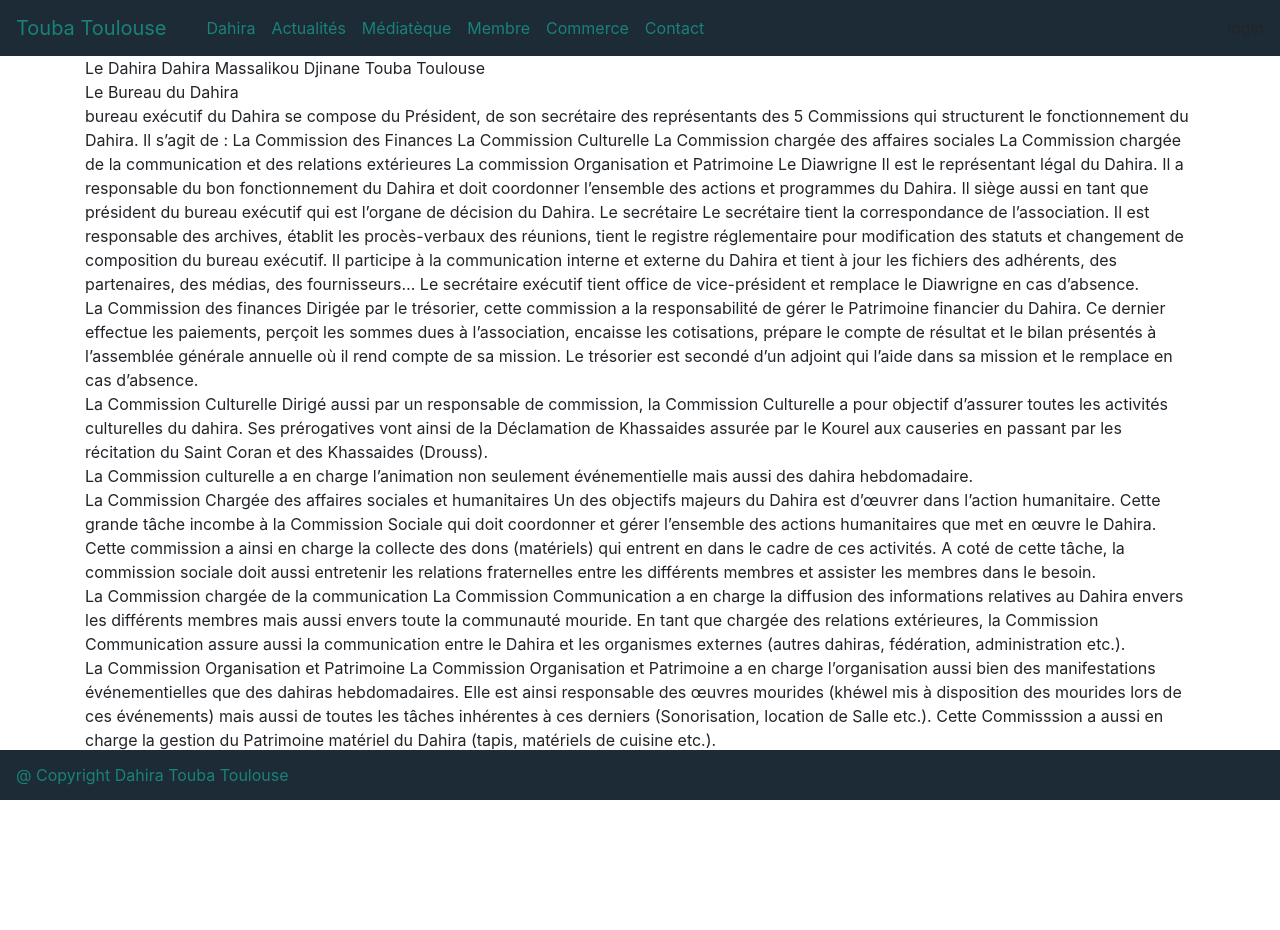
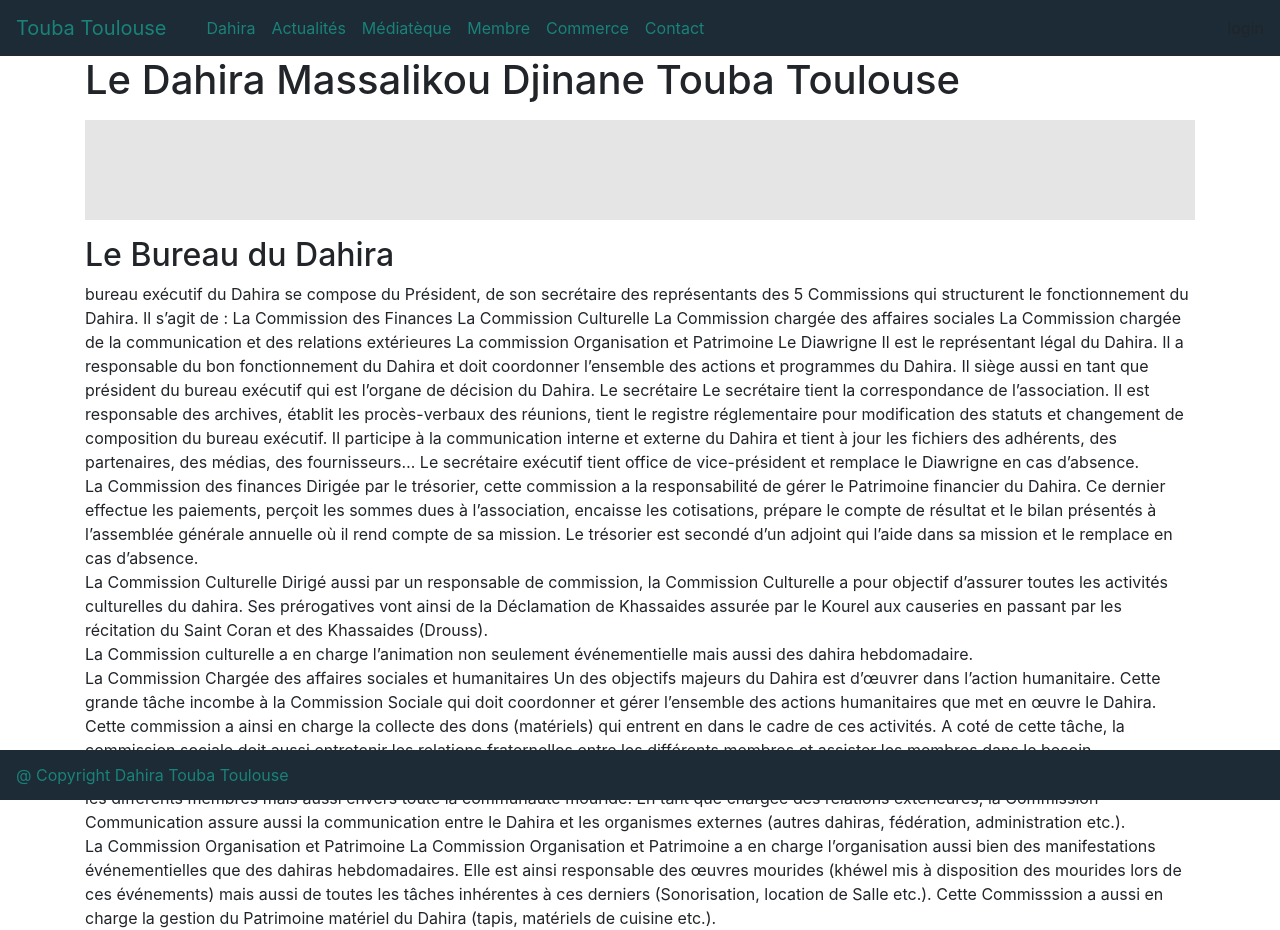
Before and after one commit to kebsone/dahira-touba-toulouse, an Angular app: page /dahira in a window 1280 px wide. Before the commit the page ends 800 px from the top, so only its background shows below. Built offline with nearby package versions, Linux system fonts and the light colour scheme.

Commit message:
design header

```diff
--- a/src/app/app.component.html
+++ b/src/app/app.component.html
@@ -1,6 +1,7 @@
 <!--The content below is only a placeholder and can be replaced.-->
 <app-header></app-header>
 <div class="container">
+
   <router-outlet></router-outlet>
 </div>
 <app-footer ></app-footer>
--- a/src/app/app.component.scss
+++ b/src/app/app.component.scss
@@ -0,0 +1,3 @@
+// .container{
+//     background-color: #fff;
+// }
--- a/src/app/pages/dahira/dahira.component.html
+++ b/src/app/pages/dahira/dahira.component.html
@@ -1,7 +1,10 @@
-Le Dahira
-Dahira Massalikou Djinane Touba Toulouse
+<h1>Le Dahira Massalikou Djinane Touba Toulouse</h1>
 
-<article>Le Bureau du Dahira
+<hr>
+
+<article>
+
+    <h2>Le Bureau du Dahira</h2>
 
 <section> bureau exécutif du Dahira se compose du Président, de son secrétaire des représentants des 5 Commissions qui structurent le fonctionnement du Dahira.
 
--- a/src/app/pages/dahira/dahira.component.scss
+++ b/src/app/pages/dahira/dahira.component.scss
@@ -0,0 +1,9 @@
+hr {
+    margin-top: 1rem;
+    margin-bottom: 1rem;
+    border: 18px;
+        border-top-color: currentcolor;
+        border-top-style: none;
+        border-top-width: 18px;
+    border-top: 100px solid rgba(0,0,0,.1);
+}
--- a/src/styles.scss
+++ b/src/styles.scss
@@ -1,2 +1,6 @@
 /* You can add global styles to this file, and also import other style files */
 @import "~bootstrap/dist/css/bootstrap.min.css";
+
+// body {
+//     background-color: #dde9f3;
+// }
```
